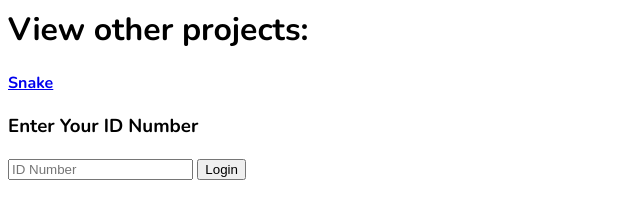
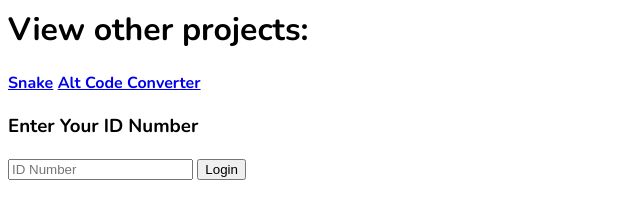
Before and after one commit to yashsavalia1/Website, a plain HTML site: page other-projects/index.html in a window 1280 px wide. Shown: the whole page, without its empty margins (0-640 px from the left). Drawn offline with Linux system fonts and the light colour scheme.

Commit message:
commit 7

```diff
--- a/other-projects/index.html
+++ b/other-projects/index.html
@@ -11,7 +11,7 @@
     <h1>View other projects:</h1>
 
     <a href="./snake/">Snake</a>
-    <a href="./math-alt-code-converter/"></a>
+    <a href="./math-alt-code-converter/">Alt Code Converter</a>
 
     <h3>Enter Your ID Number</h3>
     <form id="login-form">
```
